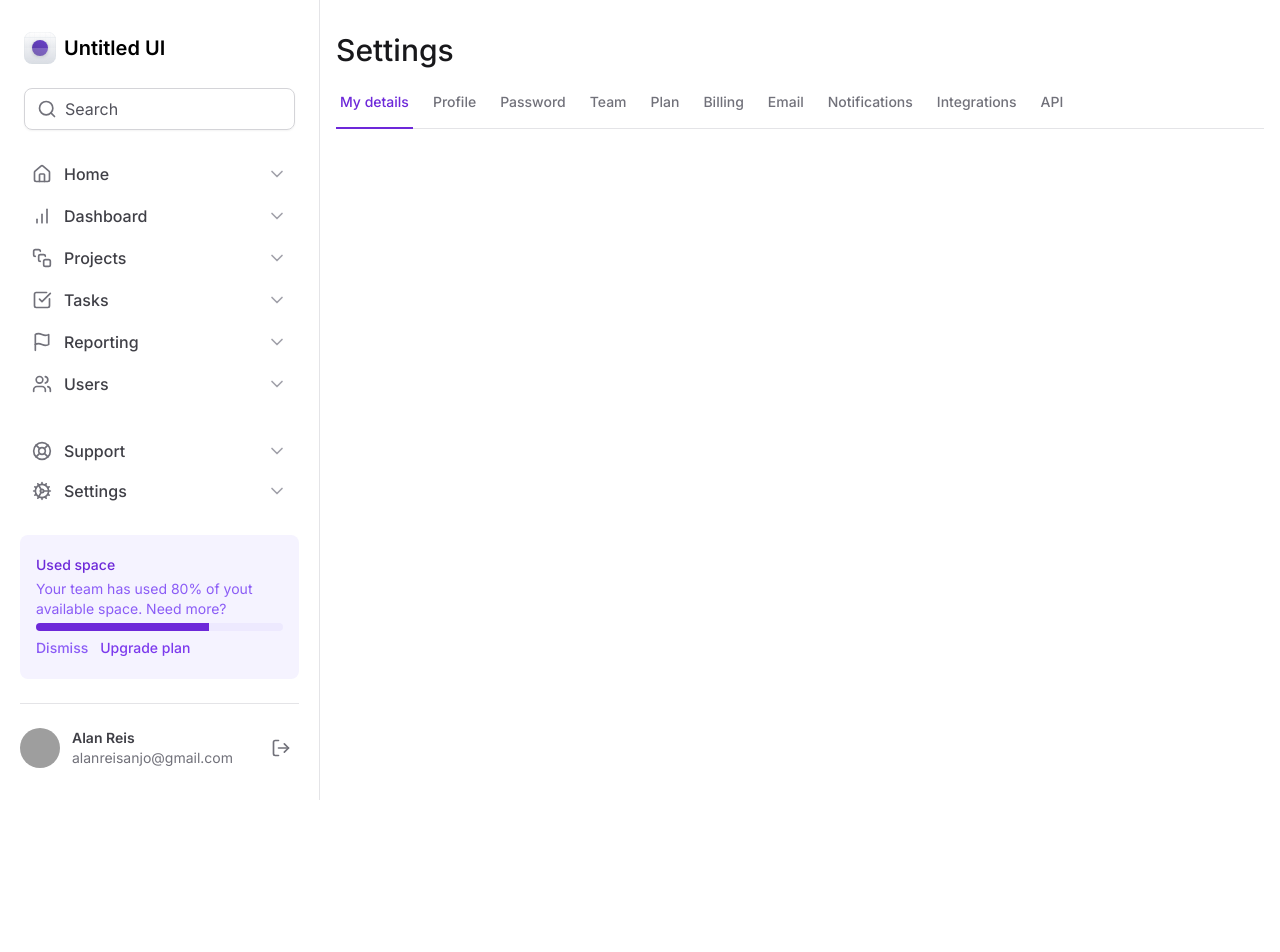
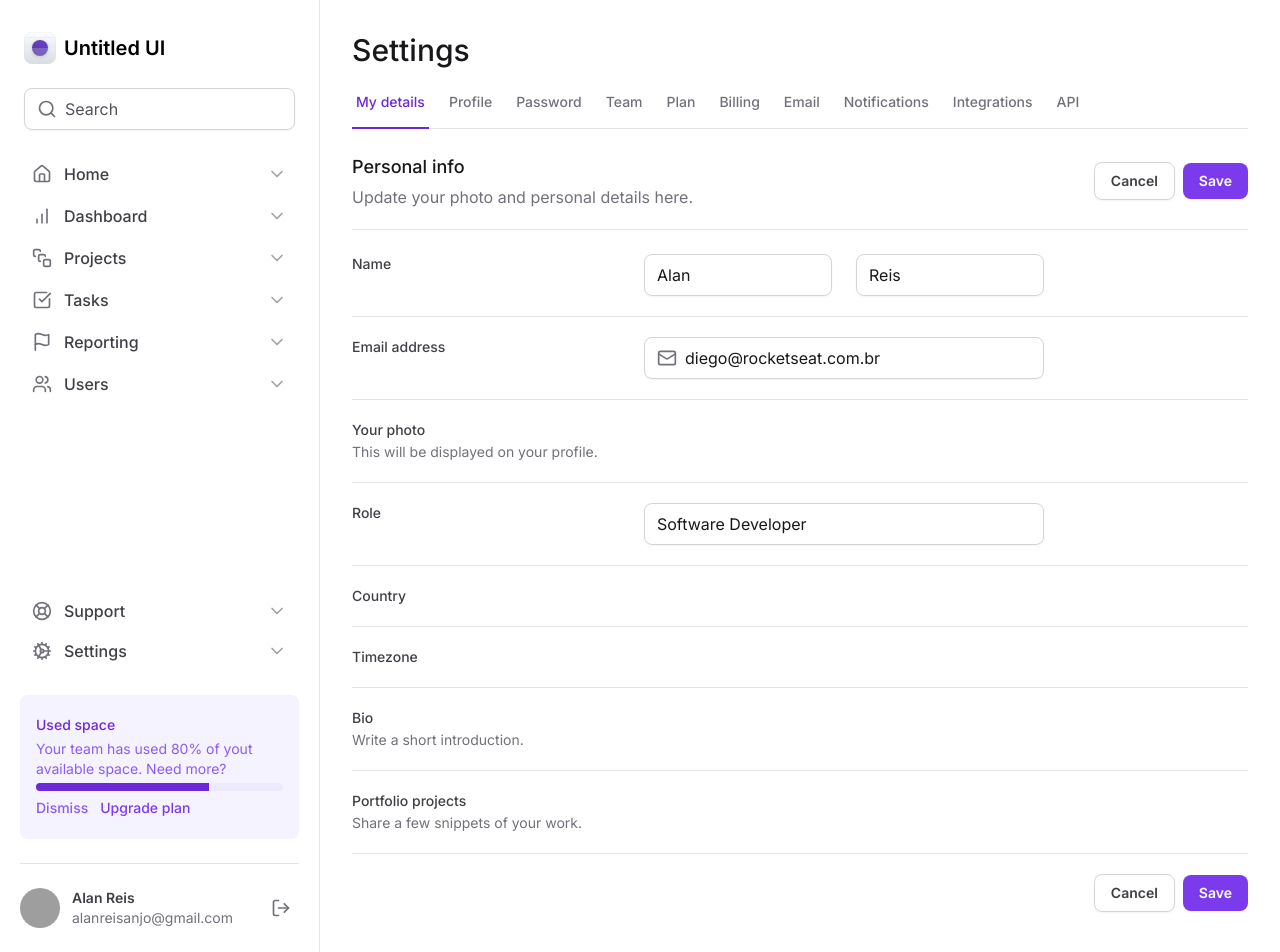
Before and after one commit to Hoyasumii/rocketseat-tailwind, a Next.js app: page / in a window 1280 px wide. Shown: the top 952 px of the page. Before the commit the page ends 800 px from the top, so only its background shows below. Built offline with nearby package versions, Linux system fonts and the light colour scheme; grey boxes are pictures that could not be loaded.

Commit message:
puta que pariu que porra de tela chata do caralho eu quero que todo mundo morra

```diff
--- a/app/layout.tsx
+++ b/app/layout.tsx
@@ -21,7 +21,7 @@
     <html lang="en" className="antialiased">
       <body className={`${InterFont.className} min-h-svh grid grid-cols-app`}>
         <Sidebar />
-        <main className="px-4 pb-12 pt-8">{children}</main>
+        <main className="px-8 pb-12 pt-8">{children}</main>
       </body>
     </html>
   );
--- a/app/page.tsx
+++ b/app/page.tsx
@@ -1,10 +1,161 @@
-import { Tabs } from "@/components";
+import { Input, Tabs } from "@/components";
+import { Mail } from "lucide-react";
 
 export default function Home() {
   return (
     <>
       <h1 className="text-3xl font-medium text-zinc-900">Settings</h1>
       <Tabs />
+
+      <div className="mt-6 flex flex-col">
+        <div className="flex justify-between items-center">
+          <div className="space-y-1">
+            <h2 className="font-medium text-zinc-900 text-lg">Personal info</h2>
+            <p className="font-sm text-zinc-500">
+              Update your photo and personal details here.
+            </p>
+          </div>
+          <div className="flex items-center gap-2">
+            <button
+              className="rounded-lg border border-zinc-300 px-4 py-2 text-sm font-semibold text-zinc-700 shadow-sm hover:bg-zinc-50 active:bg-zinc-100"
+              type="button"
+            >
+              Cancel
+            </button>
+            <button
+              className="rounded-lg px-4 py-2 text-sm font-semibold bg-violet-600 text-white shadow-sm hover:bg-violet-700 active:bg-violet-800"
+              type="submit"
+              form="settings"
+            >
+              Save
+            </button>
+          </div>
+        </div>
+      </div>
+
+      <hr className="border-zinc-200 mt-5 mb-6" />
+
+      <form
+          id="settings"
+          className="mt-6 flex w-full flex-col gap-5 divide-y divide-zinc-200"
+        >
+          <div className="grid grid-cols-form gap-3">
+            <label
+              htmlFor="firstName"
+              className="text-sm font-medium text-zinc-700"
+            >
+              Name
+            </label>
+            <div className="grid grid-cols-2 gap-6">
+              <Input.Root>
+                <Input.Control id="firstName" defaultValue="Alan" />
+              </Input.Root>
+
+              <Input.Root>
+                <Input.Control defaultValue="Reis" />
+              </Input.Root>
+            </div>
+          </div>
+
+          <div className="grid grid-cols-form gap-3 pt-5">
+            <label
+              htmlFor="email"
+              className="text-sm font-medium text-zinc-700"
+            >
+              Email address
+            </label>
+            <Input.Root>
+              <Input.Preffix>
+                <Mail className="h-5 w-5 text-zinc-500" />
+              </Input.Preffix>
+              <Input.Control
+                id="email"
+                type="email"
+                defaultValue="diego@rocketseat.com.br"
+              />
+            </Input.Root>
+          </div>
+
+          <div className="grid grid-cols-form gap-3 pt-5">
+            <label
+              htmlFor="email"
+              className="text-sm font-medium text-zinc-700"
+            >
+              Your photo
+              <span className="mt-0.5 block text-sm font-normal text-zinc-500">
+                This will be displayed on your profile.
+              </span>
+            </label>
+            <div />
+          </div>
+
+          <div className="grid grid-cols-form gap-3 pt-5">
+            <label htmlFor="role" className="text-sm font-medium text-zinc-700">
+              Role
+            </label>
+            <Input.Root>
+              <Input.Control id="role" defaultValue="Software Developer" />
+            </Input.Root>
+          </div>
+
+          <div className="grid grid-cols-form gap-3 pt-5">
+            <label
+              htmlFor="country"
+              className="text-sm font-medium text-zinc-700"
+            >
+              Country
+            </label>
+            <div />
+          </div>
+
+          <div className="grid grid-cols-form gap-3 pt-5">
+            <label
+              htmlFor="timezone"
+              className="text-sm font-medium text-zinc-700"
+            >
+              Timezone
+            </label>
+            <div />
+          </div>
+
+          <div className="grid grid-cols-form gap-3 pt-5">
+            <label htmlFor="bio" className="text-sm font-medium text-zinc-700">
+              Bio
+              <span className="mt-0.5 block text-sm font-normal text-zinc-500">
+                Write a short introduction.
+              </span>
+            </label>
+            <div />
+          </div>
+
+          <div className="grid grid-cols-form gap-3 pt-5">
+            <label
+              htmlFor="projects"
+              className="text-sm font-medium text-zinc-700"
+            >
+              Portfolio projects
+              <span className="mt-0.5 block text-sm font-normal text-zinc-500">
+                Share a few snippets of your work.
+              </span>
+            </label>
+            <div />
+          </div>
+
+          <div className="flex items-center justify-end gap-2 pt-5">
+            <button
+              type="button"
+              className="rounded-lg border border-zinc-300 px-4 py-2 text-sm font-semibold text-zinc-700 shadow-sm hover:bg-zinc-50"
+            >
+              Cancel
+            </button>
+            <button
+              type="submit"
+              className="rounded-lg bg-violet-600 px-4 py-2 text-sm font-semibold text-white shadow-sm hover:bg-violet-700"
+            >
+              Save
+            </button>
+          </div>
+      </form>
     </>
   );
 }
--- a/tailwind.config.ts
+++ b/tailwind.config.ts
@@ -11,6 +11,7 @@
       gridTemplateColumns: {
         app: "minmax(18rem, 20rem) 1fr",
         profile: "max-content 1fr min-content",
+        form: "minmax(7.5rem, 17.5rem) minmax(25rem, 1fr) minmax(0, 15rem)",
       },
     },
   },
```
